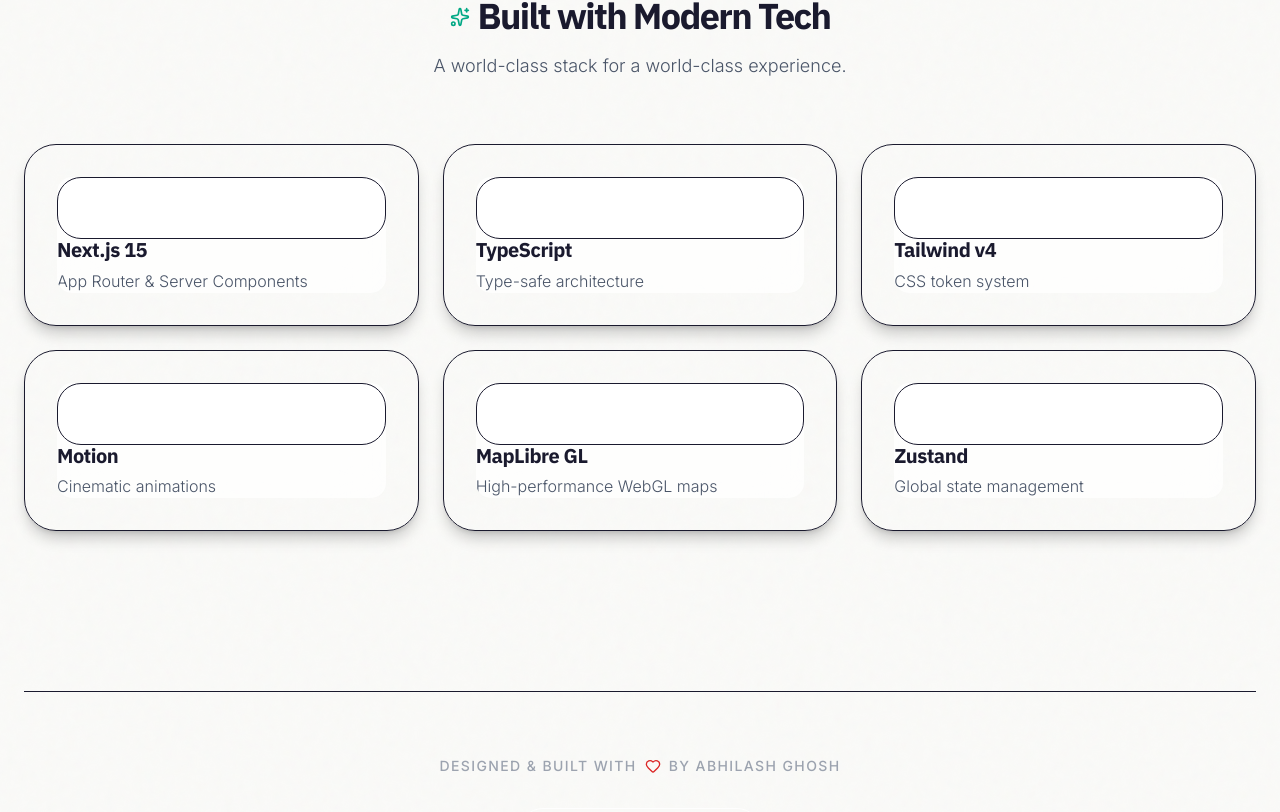
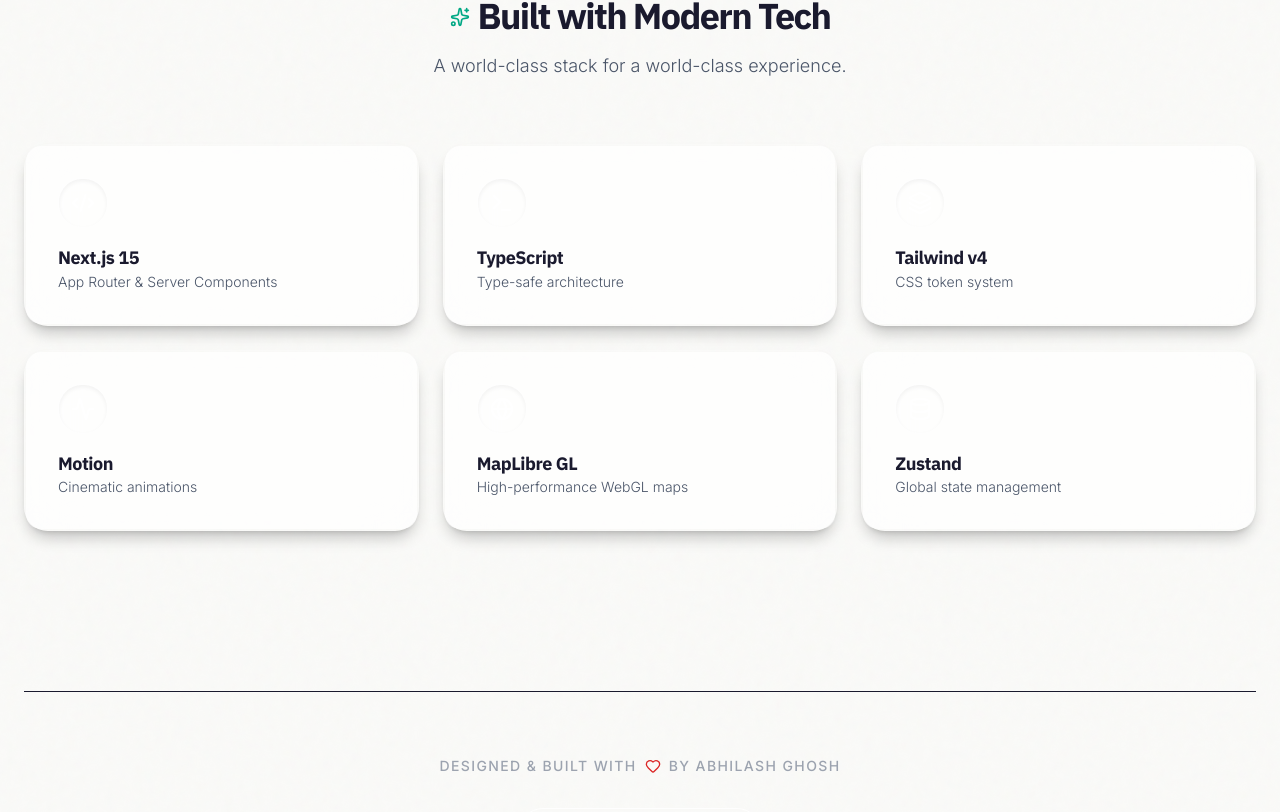
Before and after one commit to djabhi31/EarthSphere, a Next.js app: page /about in a window 1280 px wide. Shown: the part 2358-3170 px from the top of the page. Built offline with nearby package versions, Linux system fonts and the light colour scheme.

Commit message:
Update TechStack.tsx

```diff
--- a/src/components/about/TechStack.tsx
+++ b/src/components/about/TechStack.tsx
@@ -41,17 +41,19 @@ export function TechStack() {
         </motion.p>
       </div>
 
-      <div className="grid grid-cols-1 sm:grid-cols-2 lg:grid-cols-3 gap-6 relative z-10">
+      <div className="grid grid-cols-1 md:grid-cols-2 lg:grid-cols-3 gap-6 relative z-10">
         {TECH_ITEMS.map((tech, i) => (
-          <motion.div key={i} variants={staggerItem} className="h-full group">
-            <SpotlightCard className="p-8 h-full flex flex-col items-start gap-5 relative overflow-hidden rounded-3xl border border-border-subtle hover:border-electric-cyan/30 transition-colors duration-500">
-              <div className={`absolute inset-0 bg-gradient-to-br ${tech.color} opacity-0 group-hover:opacity-100 transition-opacity duration-500`} />
-              <div className="relative z-10 p-4 rounded-2xl bg-surface-elevated/80 border border-border-default backdrop-blur-md group-hover:scale-110 transition-transform duration-500">
-                <tech.icon className="w-7 h-7 text-white" />
-              </div>
-              <div className="relative z-10">
-                <h3 className="font-bold text-xl text-white mb-2">{tech.name}</h3>
-                <p className="text-text-secondary font-light">{tech.desc}</p>
+          <motion.div key={i} variants={staggerItem} className="h-full">
+            <SpotlightCard className="h-full">
+              <div className="p-8 h-full flex flex-col items-start gap-5 relative overflow-hidden group">
+                <div className={`absolute inset-0 bg-gradient-to-br ${tech.color} opacity-0 group-hover:opacity-100 transition-opacity duration-500 pointer-events-none`} />
+                <div className="relative z-10 p-3 rounded-2xl bg-white/5 border border-white/10 group-hover:scale-110 transition-transform duration-500 shadow-inner">
+                  <tech.icon className="w-6 h-6 text-white" />
+                </div>
+                <div className="relative z-10">
+                  <h3 className="font-bold text-lg text-white mb-1">{tech.name}</h3>
+                  <p className="text-sm text-text-secondary font-light">{tech.desc}</p>
+                </div>
               </div>
             </SpotlightCard>
           </motion.div>
```
